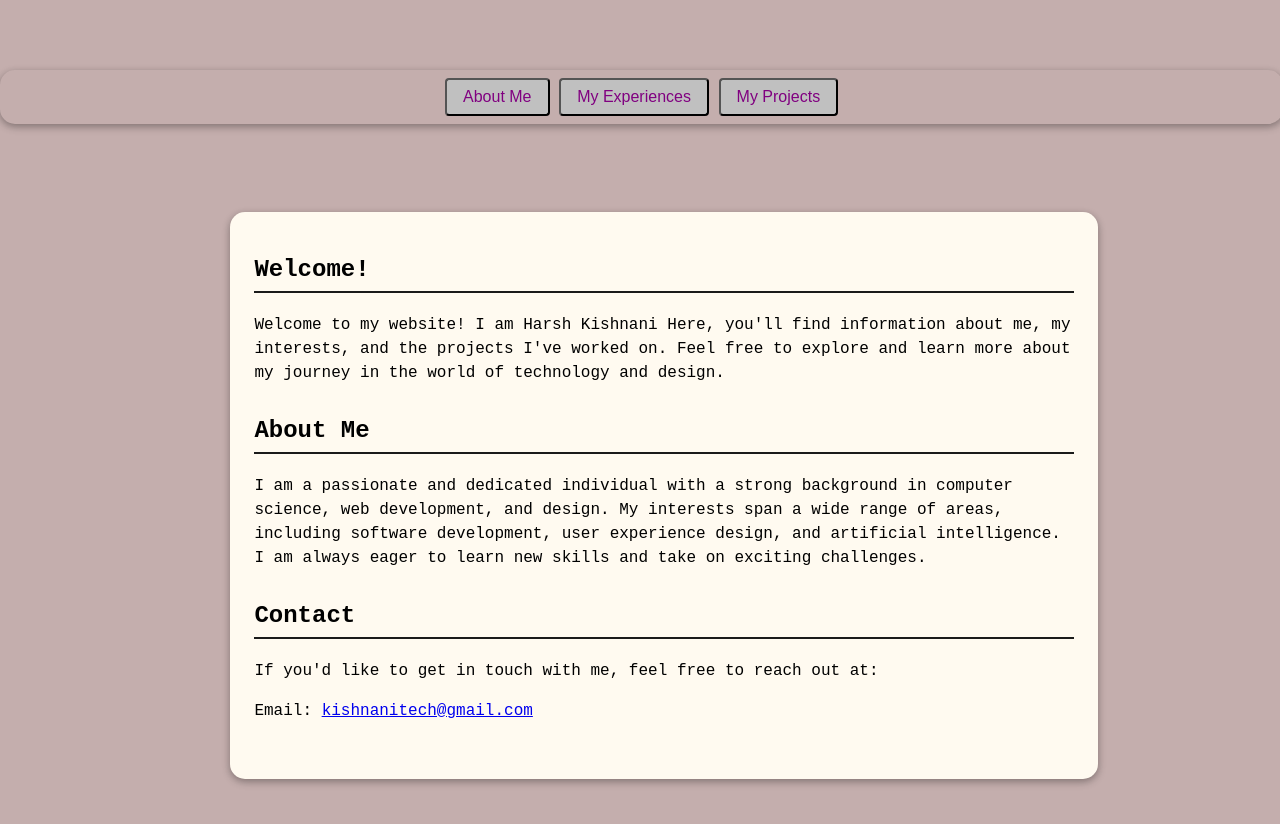
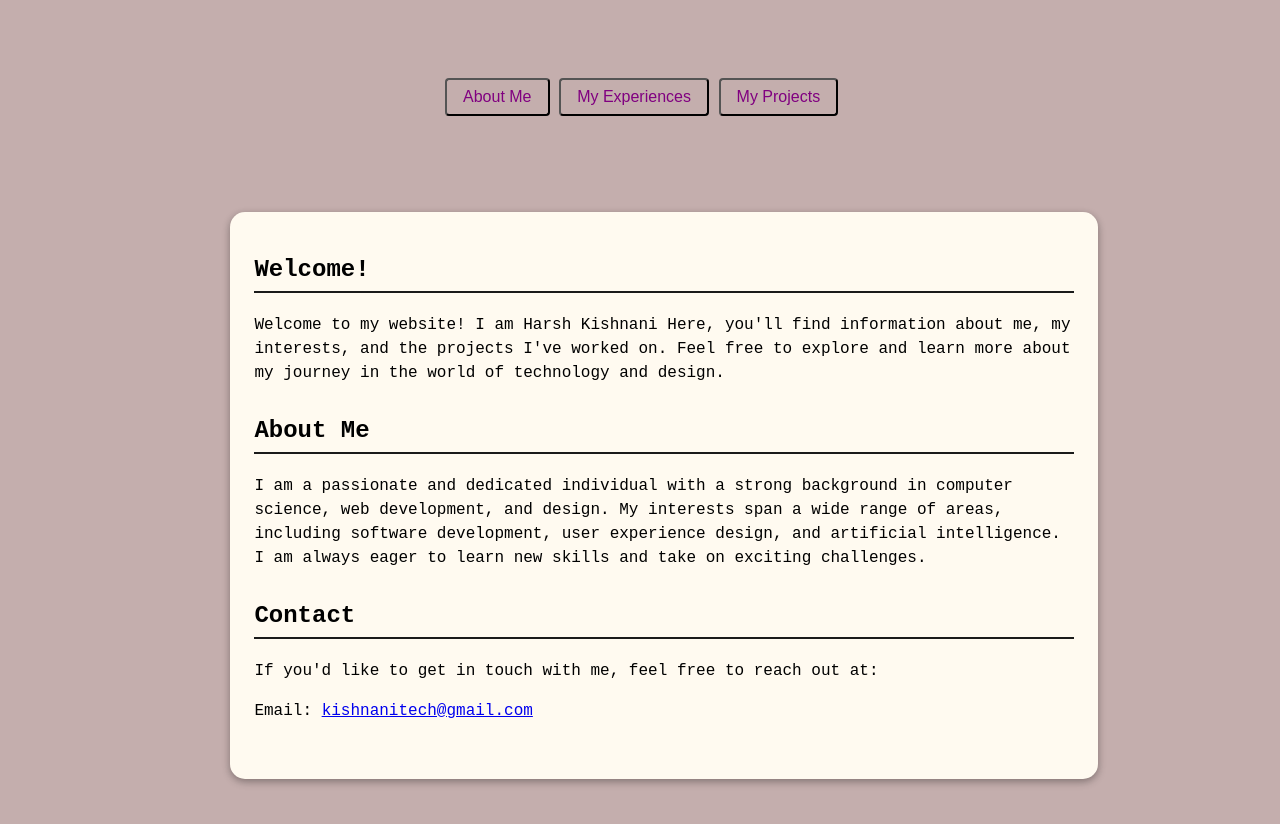
Before and after one commit to ChocolateFudge/ChocolateFudge.github.io, a plain HTML site: page index.html in a window 1280 px wide. Drawn offline with Linux system fonts and the light colour scheme.

Commit message:
Edited buttons to be transparent

```diff
--- a/styleBasic.css
+++ b/styleBasic.css
@@ -46,7 +46,6 @@
     padding: 0.5rem;
     background-color: transparent;
     border-radius: 15px; /* Add or modify this line to adjust the corner roundness */
-    box-shadow: 0 2px 6px rgba(0, 0, 0, 0.12), 0 3px 8px rgba(0, 0, 0, 0.24);
     overflow-x: hidden;
 }
 .container {
@@ -149,7 +148,7 @@
 
 .button {
     display: inline-block;
-    background-color: #C0C0C0;
+    background-color: transparent;
     color: purple;
     text-decoration: none;
     padding: 0.5rem 1rem;
@@ -160,5 +159,5 @@
 
 .button:hover {
     background-color: #FFD700;
-    box-shadow: 0 12px 16px 0 rgba(0, 0, 0, 0.24), 0 17px 50px 0 rgba(0, 0, 0, 0.19);
+    /*box-shadow: 0 12px 16px 0 rgba(0, 0, 0, 0.24), 0 17px 50px 0 rgba(0, 0, 0, 0.19);*/
 }
```
